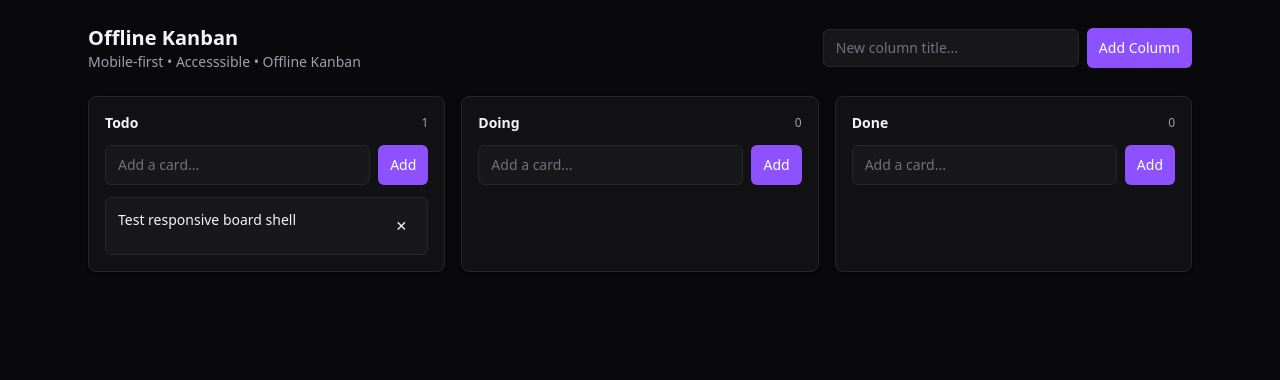
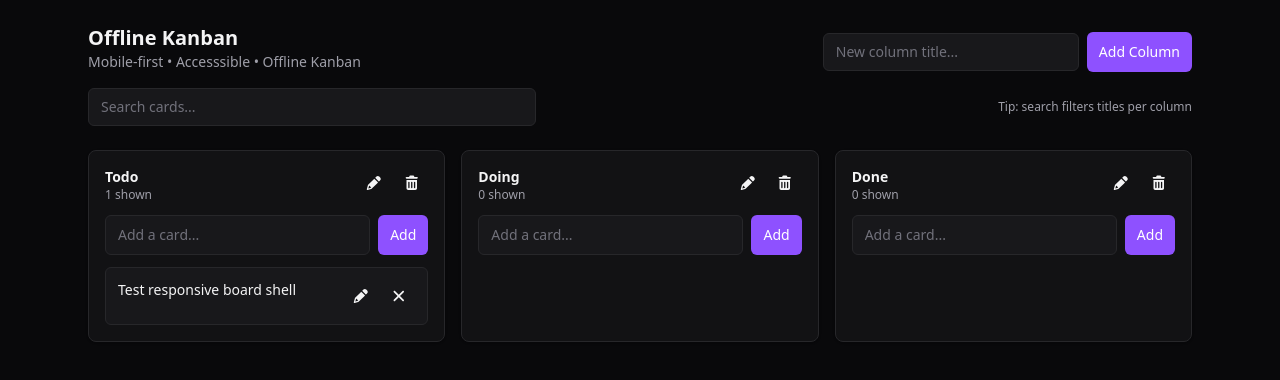
Before and after one commit to VarushSiva/offline-kanban, a React (Vite) app: page / in a window 1280 px wide. Shown: the top 380 px of the page. Built offline with nearby package versions, Linux system fonts and the light colour scheme.

Commit message:
feat(board): complete CRUD

```diff
--- a/package.json
+++ b/package.json
@@ -13,6 +13,8 @@
     "e2e": "playwright test"
   },
   "dependencies": {
+    "@fortawesome/free-solid-svg-icons": "^7.1.0",
+    "@fortawesome/react-fontawesome": "^3.2.0",
     "@reduxjs/toolkit": "^2.11.2",
     "react": "^19.2.0",
     "react-dom": "^19.2.0",
--- a/src/features/board/BoardPage.tsx
+++ b/src/features/board/BoardPage.tsx
@@ -1,23 +1,38 @@
 import { useMemo, useState } from "react";
-import { addCard, addColumn, deleteCard } from "./boardSlice";
 import { announce } from "../ui/uiSlice";
 import { useAppDispatch, useAppSelector } from "../../hooks";
+import {
+  selectColumns,
+  selectSearchQuery,
+  selectVisibleCardsForColumn,
+} from "./selectors";
+import {
+  addCard,
+  addColumn,
+  deleteCard,
+  deleteColumn,
+  renameColumn,
+  setSearchQuery,
+  updateCard,
+} from "./boardSlice";
+import { FontAwesomeIcon } from "@fortawesome/react-fontawesome";
+import {
+  faPencil,
+  faTrashCan,
+  faXmark,
+} from "@fortawesome/free-solid-svg-icons";
 
 export default function BoardPage() {
   const dispatch = useAppDispatch();
-  const { columnsById, columnOrder, cardsById } = useAppSelector(
-    (s) => s.board,
-  );
+  const columns = useAppSelector(selectColumns);
+  const searchQuery = useAppSelector(selectSearchQuery);
 
   const [newColumnTitle, setNewColumnTitle] = useState("");
 
-  const columns = useMemo(() => {
-    return columnOrder.map((id) => columnsById[id]).filter(Boolean);
-  }, [columnOrder, columnsById]);
-
   return (
     <div className="mx-auto max-w-6xl px-3 sm:px-4 lg:px-6 py-4 sm:py-6">
-      <header className="flex flex-col gap-3 sm:flex-row sm:items-center sm:justify-between">
+      <header className="flex flex-col gap-3 sm:gap-4">
+        <div className="flex flex-col gap-2 sm:flex-row sm:items-end sm:justify-between">
           <div>
             <h1 className="text-lg sm:text-xl font-semibold">Offline Kanban</h1>
             <p className="text-sm text-zinc-400">
@@ -47,6 +62,26 @@ export default function BoardPage() {
               Add Column
             </button>
           </form>
+        </div>
+
+        <div className="flex flex-col sm:flex-row gap-2 sm:items-center sm:justify-between">
+          <div className="w-full sm:max-w-md">
+            <label htmlFor="search" className="sr-only">
+              Quick search cards
+            </label>
+            <input
+              id="search"
+              className="input"
+              value={searchQuery}
+              onChange={(e) => dispatch(setSearchQuery(e.target.value))}
+              placeholder="Search cards..."
+            />
+          </div>
+
+          <p className="text-xs text-zinc-400">
+            Tip: search filters titles per column
+          </p>
+        </div>
       </header>
 
       {/* Mobile: Horizontal Scroll + Snap */}
@@ -55,67 +90,153 @@ export default function BoardPage() {
         aria-label="Kanban board"
       >
         {columns.map((col) => (
-          <div
+          <ColumnView
             key={col.id}
-            className="card snap-start w-72 sm:w-80 md:w-auto p-3 sm:p-4 motion-safe:animate-fade-in-up"
-          >
-            <div className="flex items-center justify-between gap-2">
-              <h2 className="text-sm font-semibold">{col.title}</h2>
-              <span className="text-xs text-zinc-400">
-                {col.cardIds.length}
-              </span>
-            </div>
+            columnId={col.id}
+            title={col.title}
+            onRename={(title) => {
+              dispatch(renameColumn({ columnId: col.id, title }));
+              dispatch(announce(`Renamed column to ${title}`));
+            }}
+            onDelete={() => {
+              const ok = window.confirm(
+                `Delete column "${col.title}" and its cards?`,
+              );
+              if (!ok) return;
 
-            <AddCardInline
-              columnId={col.id}
-              onAdd={(title) => {
+              dispatch(deleteColumn({ columnId: col.id }));
+              dispatch(announce(`Deleted column ${col.title}`));
+            }}
+            onAddCard={(title) => {
               dispatch(addCard({ columnId: col.id, title }));
               dispatch(announce(`Added card ${title} to ${col.title}`));
             }}
+            onDeleteCard={(cardId, cardTitle) => {
+              dispatch(deleteCard({ columnId: col.id, cardId }));
+              dispatch(announce(`Deleted card ${cardTitle}`));
+            }}
+            onUpdateCard={(cardId, title, description) => {
+              dispatch(updateCard({ cardId, title, description }));
+              dispatch(announce(`Update card ${title}`));
+            }}
           />
-
-            <ul className="mt-3 space-y-2">
-              {col.cardIds.map((cardId) => {
-                const card = cardsById[cardId];
-                if (!card) return null;
-
-                return (
-                  <li
-                    key={card.id}
-                    className="rounded-md border border-zinc-800 bg-zinc-900 p-3 motion-safe:animate-fade-in"
-                  >
-                    <div className="flex items-start justify-between gap-2">
-                      <p className="text-sm">{card.title}</p>
-                      <button
-                        type="button"
-                        className="btn btn-ghost px-2 py-1 min-h-8"
-                        onClick={() => {
-                          dispatch(
-                            deleteCard({ columnId: col.id, cardId: card.id }),
-                          );
-                          dispatch(announce(`Deleted card ${card.title}`));
-                        }}
-                        aria-label={`Delete card ${card.title}`}
-                      >
-                        ✕
-                      </button>
-                    </div>
-                  </li>
-                );
-              })}
-            </ul>
-          </div>
         ))}
       </section>
     </div>
   );
 }
 
+function ColumnView({
+  columnId,
+  title,
+  onRename,
+  onDelete,
+  onAddCard,
+  onDeleteCard,
+  onUpdateCard,
+}: {
+  columnId: string;
+  title: string;
+  onRename: (title: string) => void;
+  onDelete: () => void;
+  onAddCard: (title: string) => void;
+  onDeleteCard: (cardId: string, cardTitle: string) => void;
+  onUpdateCard: (cardId: string, title: string, description?: string) => void;
+}) {
+  const cards = useAppSelector(
+    useMemo(() => selectVisibleCardsForColumn(columnId), [columnId]),
+  );
+  const [isRenaming, setIsRenaming] = useState(false);
+  const [draftTitle, setDraftTitle] = useState(title);
+
+  return (
+    <div className="card snap-start w-72 sm:w-80 md:w-auto p-3 sm:p-4 motion-safe:animate-fade-in-up">
+      <div className="flex items-start justify-between gap-2">
+        {isRenaming ? (
+          <form
+            className="flex-1"
+            onSubmit={(e) => {
+              e.preventDefault();
+              const value = draftTitle.trim();
+              if (!value) return;
+
+              onRename(value);
+              setIsRenaming(false);
+            }}
+          >
+            <label htmlFor={`col-${columnId}-title`} className="sr-only">
+              Column title
+            </label>
+            <input
+              id={`col-${columnId}-title`}
+              className="input"
+              value={draftTitle}
+              onChange={(e) => setDraftTitle(e.target.value)}
+              onBlur={() => {
+                const value = draftTitle.trim();
+                if (!value) return;
+
+                onRename(value);
+                setIsRenaming(false);
+              }}
+              autoFocus
+            />
+          </form>
+        ) : (
+          <div className="min-w-0">
+            <h2 className="text-sm font-semibold truncate">{title}</h2>
+            <p className="text-xs text-zinc-400">{cards.length} shown</p>
+          </div>
+        )}
+
+        <div className="flex gap-1">
+          <button
+            type="button"
+            className="btn btn-ghost px-2 py-1 min-h-8"
+            onClick={() => {
+              setDraftTitle(title);
+              setIsRenaming(true);
+            }}
+            aria-label={`Rename column ${title}`}
+          >
+            <FontAwesomeIcon icon={faPencil} />
+          </button>
+          <button
+            type="button"
+            className="btn btn-ghost px-2 py-1 min-h-8"
+            onClick={onDelete}
+            aria-label={`Delete column ${title}`}
+          >
+            <FontAwesomeIcon icon={faTrashCan} />
+          </button>
+        </div>
+      </div>
+
+      <AddCardInline columnTitle={title} onAdd={(t) => onAddCard(t)} />
+
+      <ul className="mt-3 space-y-2">
+        {cards.map((card) => (
+          <CardItem
+            key={card.id}
+            cardId={card.id}
+            title={card.title}
+            description={card.description}
+            onDelete={() => onDeleteCard(card.id, card.title)}
+            onSave={(nextTitle, nextDesc) =>
+              onUpdateCard(card.id, nextTitle, nextDesc)
+            }
+          />
+        ))}
+      </ul>
+    </div>
+  );
+}
+
 function AddCardInline({
-  columnId,
+  columnTitle,
   onAdd,
 }: {
-  columnId: string;
+  columnTitle: string;
   onAdd: (title: string) => void;
 }) {
   const [title, setTitle] = useState("");
@@ -125,20 +246,23 @@ function AddCardInline({
       className="mt-3 flex gap-2"
       onSubmit={(e) => {
         e.preventDefault();
-        const v = title.trim();
-        if (!v) return;
+        const value = title.trim();
+        if (!value) return;
 
-        onAdd(v);
+        onAdd(value);
         setTitle("");
       }}
     >
+      <label htmlFor={`add-card-${columnTitle}`} className="sr-only">
+        Add card in {columnTitle}
+      </label>
       <input
         type="text"
         className="input"
+        id={`add-card-${columnTitle}`}
         value={title}
         onChange={(e) => setTitle(e.target.value)}
         placeholder="Add a card..."
-        aria-label={`Add card in column ${columnId}`}
       />
       <button
         type="submit"
@@ -149,3 +273,117 @@ function AddCardInline({
     </form>
   );
 }
+
+function CardItem({
+  cardId,
+  title,
+  description,
+  onDelete,
+  onSave,
+}: {
+  cardId: string;
+  title: string;
+  description?: string;
+  onDelete: () => void;
+  onSave: (title: string, description?: string) => void;
+}) {
+  const [isEditing, setIsEditing] = useState(false);
+  const [draftTitle, setDraftTitle] = useState(title);
+  const [draftDesc, setDraftDesc] = useState(description ?? "");
+
+  if (isEditing) {
+    return (
+      <li className="rounded-md border border-zinc-800 bg-zinc-900 p-3 motion-safe:animate-fade-in">
+        <form
+          className="space-y-2"
+          onSubmit={(e) => {
+            e.preventDefault();
+            const value = draftTitle.trim();
+            if (!value) return;
+
+            onSave(value, draftDesc.trim() ? draftDesc : undefined);
+            setIsEditing(false);
+          }}
+        >
+          <label htmlFor={`card-${cardId}-title`} className="sr-only">
+            Card title
+          </label>
+          <input
+            type="text"
+            id={`card-${cardId}-title`}
+            className="input"
+            value={draftTitle}
+            onChange={(e) => setDraftTitle(e.target.value)}
+            autoFocus
+          />
+
+          <label htmlFor={`card-${cardId}-desc`} className="sr-only">
+            Card description
+          </label>
+          <textarea
+            id={`card-${cardId}-desc`}
+            className="input min-h-24"
+            value={draftDesc}
+            onChange={(e) => setDraftDesc(e.target.value)}
+            placeholder="Description (optional)"
+          />
+
+          <div className="flex gap-2">
+            <button type="submit" className="btn btn-primary">
+              Save
+            </button>
+            <button
+              type="button"
+              className="btn btn-ghost"
+              onClick={() => {
+                setDraftTitle(title);
+                setDraftDesc(description ?? "");
+                setIsEditing(false);
+              }}
+            >
+              Cancel
+            </button>
+          </div>
+        </form>
+      </li>
+    );
+  }
+
+  return (
+    <li className="rounded-md border border-zinc-800 bg-zinc-900 p-3 motion-safe:animate-fade-in">
+      <div className="flex items-start justify-between gap-2">
+        <div className="min-w-0">
+          <p className="text-sm wrap-break-word">{title}</p>
+          {description ? (
+            <p className="mt-1 text-xs text-zinc-400 wrap-break-word">
+              {description}
+            </p>
+          ) : null}
+        </div>
+
+        <div className="flex gap-1">
+          <button
+            type="button"
+            className="btn btn-ghost px-2 py-1 min-h-8"
+            onClick={() => {
+              setDraftTitle(title);
+              setDraftDesc(description ?? "");
+              setIsEditing(true);
+            }}
+            aria-label={`Edit card ${title}`}
+          >
+            <FontAwesomeIcon icon={faPencil} />
+          </button>
+          <button
+            type="button"
+            className="btn btn-ghost px-2 py-1 min-h-8"
+            onClick={onDelete}
+            aria-label={`Delete card ${title}`}
+          >
+            <FontAwesomeIcon icon={faXmark} />
+          </button>
+        </div>
+      </div>
+    </li>
+  );
+}
--- a/src/features/board/boardSlice.ts
+++ b/src/features/board/boardSlice.ts
@@ -3,14 +3,24 @@ import type { PayloadAction } from "@reduxjs/toolkit";
 
 type Id = string;
 
-type Card = { id: Id; title: string };
+type Card = {
+  id: Id;
+  title: string;
+  description?: string;
+  createdAt: number;
+  updatedAt: number;
+};
+
 type Column = { id: Id; title: string; cardIds: Id[] };
 
 export type BoardState = {
   columnsById: Record<Id, Column>;
   columnOrder: Id[];
   cardsById: Record<Id, Card>;
+  searchQuery: string;
 };
+
+const now = () => Date.now();
 
 const initialState: BoardState = {
   columnsById: {
@@ -20,30 +30,76 @@ const initialState: BoardState = {
   },
   columnOrder: ["todo", "doing", "done"],
   cardsById: {
-    c1: { id: "c1", title: "Test responsive board shell" },
+    c1: {
+      id: "c1",
+      title: "Test responsive board shell",
+      createdAt: now(),
+      updatedAt: now(),
+    },
   },
+  searchQuery: "",
 };
 
 type AddColumnPayload = { title: string };
+type RenameColumnPayload = { columnId: Id; title: string };
+type DeleteColumnPayload = { columnId: Id };
+
 type AddCardPayload = { columnId: Id; title: string };
+type UpdateCardPayload = { cardId: Id; title: string; description?: string };
 type DeleteCardPayload = { columnId: Id; cardId: Id };
 
 const boardSlice = createSlice({
   name: "board",
   initialState,
   reducers: {
+    setSearchQuery: (state, action: PayloadAction<string>) => {
+      state.searchQuery = action.payload;
+    },
+
     addColumn: (state, action: PayloadAction<AddColumnPayload>) => {
       const id = nanoid();
       state.columnsById[id] = { id, title: action.payload.title, cardIds: [] };
       state.columnOrder.push(id);
     },
+    renameColumn: (state, action: PayloadAction<RenameColumnPayload>) => {
+      const col = state.columnsById[action.payload.columnId];
+      if (!col) return;
+      col.title = action.payload.title;
+    },
+    deleteColumn: (state, action: PayloadAction<DeleteColumnPayload>) => {
+      const col = state.columnsById[action.payload.columnId];
+      if (!col) return;
+
+      col.cardIds.forEach((cardId) => {
+        delete state.cardsById[cardId];
+      });
+
+      delete state.columnsById[action.payload.columnId];
+      state.columnOrder = state.columnOrder.filter(
+        (id) => id !== action.payload.columnId,
+      );
+    },
+
     addCard: (state, action: PayloadAction<AddCardPayload>) => {
       const col = state.columnsById[action.payload.columnId];
       if (!col) return;
 
       const id = nanoid();
-      state.cardsById[id] = { id, title: action.payload.title };
+      state.cardsById[id] = {
+        id,
+        title: action.payload.title,
+        createdAt: now(),
+        updatedAt: now(),
+      };
       col.cardIds.unshift(id);
+    },
+    updateCard: (state, action: PayloadAction<UpdateCardPayload>) => {
+      const card = state.cardsById[action.payload.cardId];
+      if (!card) return;
+
+      card.title = action.payload.title;
+      card.description = action.payload.description;
+      card.updatedAt = now();
     },
     deleteCard: (state, action: PayloadAction<DeleteCardPayload>) => {
       const col = state.columnsById[action.payload.columnId];
@@ -55,5 +111,14 @@ const boardSlice = createSlice({
   },
 });
 
-export const { addColumn, addCard, deleteCard } = boardSlice.actions;
+export const {
+  setSearchQuery,
+  addColumn,
+  renameColumn,
+  deleteColumn,
+  addCard,
+  updateCard,
+  deleteCard,
+} = boardSlice.actions;
+
 export default boardSlice.reducer;
--- /dev/null
+++ b/src/features/board/selectors.ts
@@ -0,0 +1,21 @@
+import type { RootState } from "../../store";
+
+export const selectBoard = (state: RootState) => state.board;
+export const selectSearchQuery = (state: RootState) => state.board.searchQuery;
+export const selectColumns = (state: RootState) => {
+  const { columnsById, columnOrder } = state.board;
+  return columnOrder.map((id) => columnsById[id]).filter(Boolean);
+};
+
+export const selectVisibleCardsForColumn =
+  (columnId: string) => (state: RootState) => {
+    const { columnsById, cardsById, searchQuery } = state.board;
+    const col = columnsById[columnId];
+    if (!col) return [];
+
+    const query = searchQuery.trim().toLowerCase();
+    const cards = col.cardIds.map((id) => cardsById[id]).filter(Boolean);
+
+    if (!query) return cards;
+    return cards.filter((card) => card.title.toLowerCase().includes(query));
+  };
```
Also changed, not shown: 1 other file (tests, documents, lock files or other folders). Lines whose indentation alone changed are shown as unchanged.
